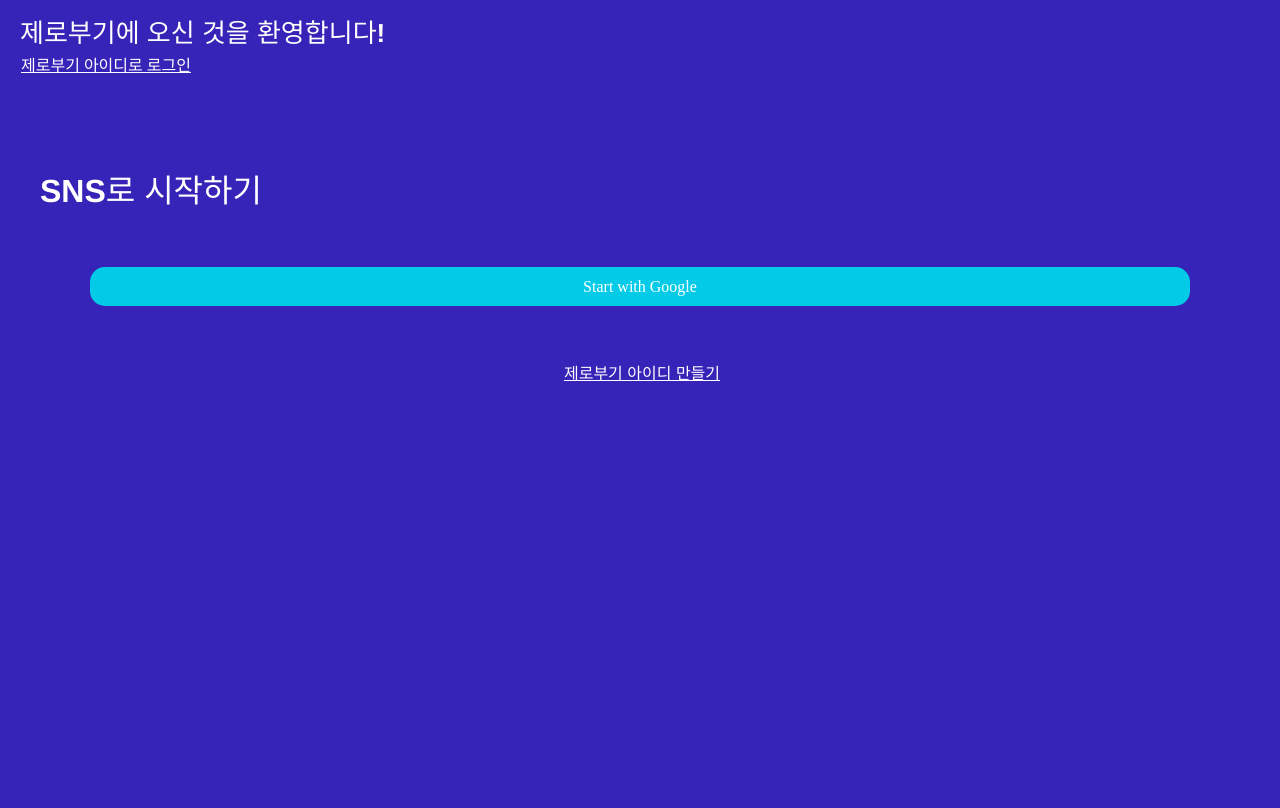
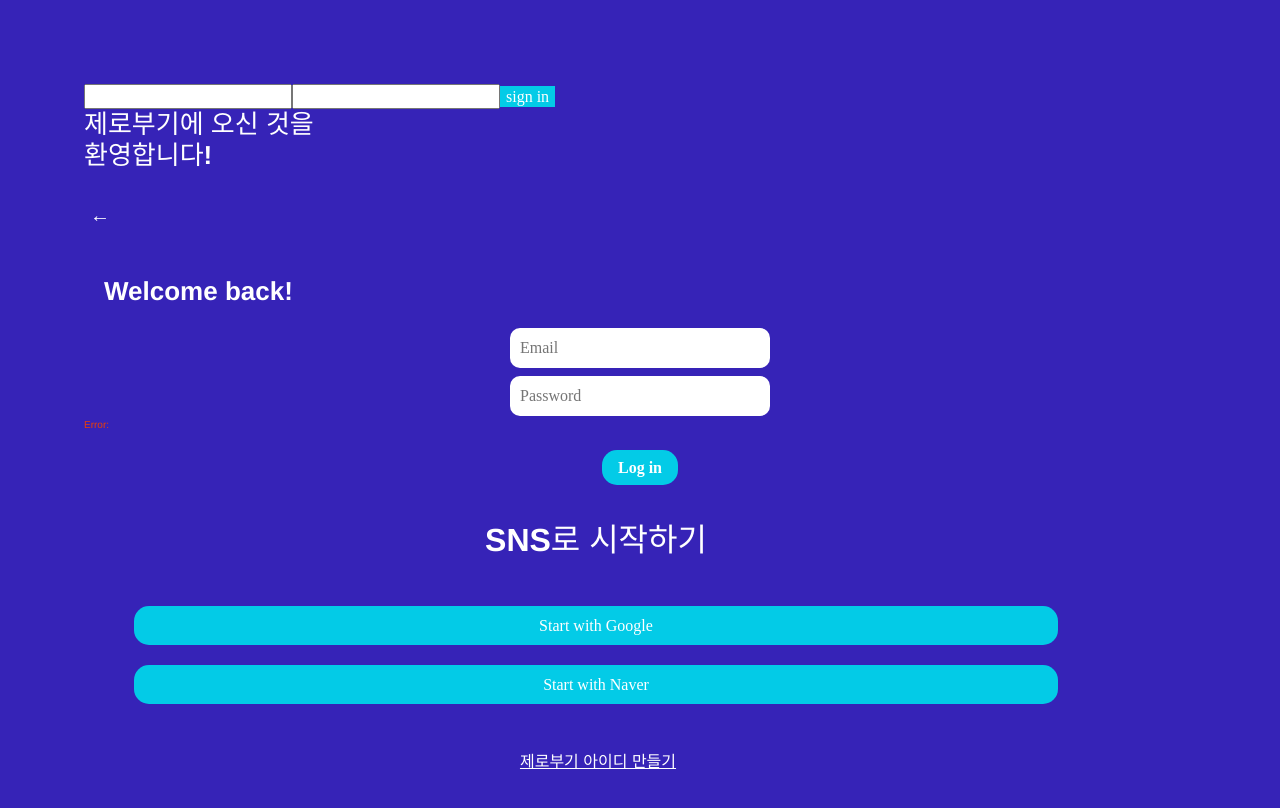
Before and after one commit to young-st511/zero-bookee, a React (Vite) app: page /auth in a window 1280 px wide. Built offline with nearby package versions, Linux system fonts and the light colour scheme; no server answers; a web font is replaced by a local one.

Commit message:
🚧 Log In Error 해결 중

```diff
--- /dev/null
+++ b/src/Test.tsx
@@ -0,0 +1,34 @@
+import { signInWithEmailAndPassword } from "firebase/auth";
+import { useState } from "react";
+import { auth } from "./firebaseApp";
+
+function Test() {
+  const [id, setId] = useState("");
+  const [pw, setPW] = useState("");
+  return (
+    <div>
+      <input value={id} onChange={(e) => setId(e.currentTarget.value)} />
+      <input value={pw} onChange={(e) => setPW(e.currentTarget.value)} />
+      <button
+        onClick={async () => {
+          try {
+            //Log in
+            const data = await signInWithEmailAndPassword(auth, id, pw);
+            //! Test
+            console.log(data);
+          } catch (err) {
+            if (err) {
+              const error = err as Error;
+              alert(error.message);
+              console.log(error.message);
+            }
+          }
+        }}
+      >
+        sign in
+      </button>
+    </div>
+  );
+}
+
+export default Test;
--- a/src/components/LogInForm.tsx
+++ b/src/components/LogInForm.tsx
@@ -1,23 +1,42 @@
-import React, { useState, SetStateAction } from "react";
+import React, { useState } from "react";
 import styled from "styled-components";
 import { auth } from "../firebaseApp";
-import { signInWithEmailAndPassword as signIn } from "firebase/auth";
+import { signInWithEmailAndPassword } from "firebase/auth";
+import { FirebaseError } from "firebase/app";
+import StyledInput from "../styles/StyledInput.style";
+import { useRecoilState, useSetRecoilState } from "recoil";
+import { logInPageState } from "../recoil_state";
+import { useNavigate } from "react-router-dom";
 
-type Props = {
-  setIsLogInPage: React.Dispatch<SetStateAction<boolean>>;
-};
-
-function LogInForm({ setIsLogInPage }: Props) {
+function LogInForm() {
   const [iD, setID] = useState("");
   const [password, setPassword] = useState("");
+  const [error, setError] = useState<string>();
+  const [IsLogInPage, setIsLogInPage] = useRecoilState(logInPageState);
+  const navigate = useNavigate();
+
+  const handleBackClick = () => {
+    setIsLogInPage(false);
+    navigate("../");
+  };
 
   const handleSubmit = async (e: React.FormEvent) => {
     e.preventDefault;
-    if (iD != "" && password != "") {
-      const data = await signIn(auth, iD, password);
-      console.log(data);
-    } else {
-      throw new Error("ID 또는 Password가 비어있습니다!");
+    try {
+      if (iD != "" && password != "") {
+        const data = await signInWithEmailAndPassword(auth, iD, password);
+        //! Test
+        console.log(data);
+      } else {
+        throw new Error("ID 또는 Password가 비어있습니다!");
+      }
+    } catch (err) {
+      const error = err as FirebaseError;
+      if (error) {
+        setError(error?.message);
+        console.log(error?.message);
+        alert(error?.message);
+      }
     }
   };
   const handleIDChange = ({ target }: React.ChangeEvent<HTMLInputElement>) => {
@@ -28,15 +47,15 @@ function LogInForm({ setIsLogInPage }: Props) {
   };
 
   return (
-    <StyledWrapper>
-      <button onClick={() => setIsLogInPage(false)} className="back-button">
+    <StyledWrapper isLogin={IsLogInPage}>
+      <button onClick={handleBackClick} className="back-button">
         {"←"}
       </button>
 
       <form onSubmit={handleSubmit}>
         <h2>Welcome back!</h2>
         <div className="login-input">
-          <input
+          <StyledInput
             name="email"
             type="text"
             placeholder="Email"
@@ -44,7 +63,7 @@ function LogInForm({ setIsLogInPage }: Props) {
             onChange={handleIDChange}
             value={iD}
           />
-          <input
+          <StyledInput
             name="password"
             type="password"
             placeholder="Password"
@@ -53,6 +72,9 @@ function LogInForm({ setIsLogInPage }: Props) {
             value={password}
           />
         </div>
+        <p role={"alert"} className={"login-error"}>
+          Error:{error}
+        </p>
         <input className="login-submit" type="submit" value="Log in" />
       </form>
     </StyledWrapper>
@@ -61,41 +83,48 @@ function LogInForm({ setIsLogInPage }: Props) {
 
 export default LogInForm;
 
-const StyledWrapper = styled.section`
+interface StyledProp {
+  isLogin: boolean;
+}
+
+const StyledWrapper = styled.section<StyledProp>`
+  /* opacity: ${({ isLogin }) => (isLogin ? 1 : 0)}; */
   .back-button {
+    margin-top: 2rem;
     font-weight: 900;
   }
 
   form {
     display: flex;
     flex-direction: column;
-    margin: 5rem 3rem;
-    margin-top: 15rem;
+    margin: 5rem 0rem;
+    margin-top: 5rem;
+
+    .login-input {
+      display: flex;
+      flex-direction: column;
+      margin: 0 auto;
+    }
 
     h2 {
       margin-bottom: 2rem;
+      margin-left: 2rem;
     }
 
-    .login-input input {
-      width: 24rem;
-      height: 3rem;
-      margin: 0.4rem 0;
-      padding: 0.5rem 1rem;
-      color: #262626;
-      border: none;
-      border-radius: 1rem;
-    }
     .login-submit {
-      align-self: flex-end;
+      align-self: center;
       margin-top: 2rem;
-      margin-right: 3rem;
-      padding: 0.6rem 1.2rem;
+      padding: 0.8rem 1.6rem;
       background-color: ${(p) => p.theme.colors.sub};
       border: none;
       border-radius: ${(p) => p.theme.borderRadius};
 
       font-size: 1.6rem;
       font-weight: 700;
+    }
+
+    .login-error {
+      color: ${(p) => p.theme.errorColor};
     }
   }
 
--- a/src/components/Navigation.tsx
+++ b/src/components/Navigation.tsx
@@ -65,13 +65,15 @@ const StyledWrapper = styled.nav`
     justify-content: space-between;
     margin: 0 2rem;
     list-style: none;
-    li {
+    li a {
+      box-sizing: border-box;
       margin: 0 1rem;
+      padding: 1rem 2rem;
 
-      .pending {
+      &.pending {
         color: ${(p) => p.theme.colors.main};
       }
-      .active {
+      &.active {
         background-color: ${(p) => p.theme.colors.main};
       }
     }
--- a/src/components/Router.tsx
+++ b/src/components/Router.tsx
@@ -6,7 +6,7 @@ import Menu from "../routes/Menu";
 import Remittance from "../routes/Remittance";
 import Root from "../routes/Root";
 import { ThemeProvider } from "styled-components";
-import SignInForm from "./SignInForm";
+import SignInForm from "../routes/SignIn";
 import { onAuthStateChanged, User } from "firebase/auth";
 import { useEffect, useState } from "react";
 import { auth } from "../firebaseApp";
@@ -15,6 +15,7 @@ import { theme } from "../themes";
 import GlobalStyle from "../styles/GlobalStyle.style";
 import { userAuthState, userState } from "../recoil_state";
 import Loading from "./Loading";
+import LogInForm from "./LogInForm";
 
 const router = createBrowserRouter([
   {
@@ -24,6 +25,12 @@ const router = createBrowserRouter([
       {
         path: "auth",
         element: <Auth />,
+        children: [
+          {
+            path: "logIn",
+            element: <LogInForm />,
+          },
+        ],
       },
       {
         path: "signIn",
@@ -77,11 +84,11 @@ function AppRouter() {
     <>
       <ThemeProvider theme={theme}>
         <GlobalStyle />
-        {init ? (
-          <RouterProvider router={router} />
+        <RouterProvider router={router} />
+        {/* {init ? (
         ) : (
           <Loading text="제로부기에 오신 것을 환영합니다!" />
-        )}
+        )} */}
       </ThemeProvider>
     </>
   );
--- a/src/components/StartWithSNS.tsx
+++ b/src/components/StartWithSNS.tsx
@@ -1,11 +1,14 @@
 import { GoogleAuthProvider, signInWithPopup } from "firebase/auth";
 import React, { ButtonHTMLAttributes } from "react";
 import { Link } from "react-router-dom";
+import { useRecoilValue } from "recoil";
 import styled from "styled-components";
 import { auth } from "../firebaseApp";
-import { theme } from "../themes";
+import { logInPageState } from "../recoil_state";
 
 function StartWithSNS() {
+  const isLoginPage = useRecoilValue(logInPageState);
+
   const handleSNSClick = async ({
     currentTarget: target,
   }: React.PointerEvent<HTMLButtonElement>) => {
@@ -28,17 +31,21 @@ function StartWithSNS() {
   };
 
   return (
-    <StartWithSNSWrapper>
+    <StartWithSNSWrapper isLogin={isLoginPage}>
       <h3 className="startSNS">SNS로 시작하기</h3>
       <div className="sns">
         <button name="google" className="start-google" onClick={handleSNSClick}>
           Start with Google
         </button>
+
+        <button name="naver" className="start-google" onClick={handleSNSClick}>
+          Start with Naver
+        </button>
+
+        <Link to={"../signIn"} className="to-sign-in">
+          제로부기 아이디 만들기
+        </Link>
       </div>
-
-      <Link to={"../signIn"} className="to-sign-in">
-        제로부기 아이디 만들기
-      </Link>
     </StartWithSNSWrapper>
   );
 }
@@ -51,31 +58,40 @@ export default StartWithSNS;
 //   isNaver: boolean;
 //   setIsNaver: Dispatch<SetStateAction<boolean>>;
 // };
+interface styleProps {
+  isLogin: boolean;
+}
 
-const StartWithSNSWrapper = styled.div`
-  margin: 10rem 2rem;
+const StartWithSNSWrapper = styled.div<styleProps>`
+  position: absolute;
+  width: 80vw;
+  top: ${({ isLogin }) => (isLogin ? "45vh" : "20vh")};
+  left: 0;
+  margin: 10vh 0vw;
+
   h3.startSNS {
     font-size: 3.2rem;
     font-weight: 900;
-  }
-
-  .to-sign-in {
-    display: block;
-    width: 100%;
-    padding-left: 0.2rem;
-    font-size: 1.6rem;
     text-align: center;
   }
 
   .sns {
     display: flex;
     flex-direction: column;
-    margin: 4rem 0;
+    margin: 3rem 0;
     padding: 1rem 3rem;
     button {
       margin: 1rem 2rem;
       padding: 1rem 1rem;
       border-radius: ${({ theme }) => theme.borderRadius};
     }
+    .to-sign-in {
+      display: block;
+      margin-top: 4rem;
+      width: 100%;
+      padding-left: 0.2rem;
+      font-size: 1.6rem;
+      text-align: center;
+    }
   }
 `;
--- a/src/main.tsx
+++ b/src/main.tsx
@@ -4,6 +4,7 @@ import { RecoilRoot } from "recoil";
 import AppRouter from "./components/Router";
 
 import "./index.css";
+import Test from "./Test";
 
 ReactDOM.createRoot(document.getElementById("root") as HTMLElement).render(
   <React.StrictMode>
--- a/src/routes/Auth.tsx
+++ b/src/routes/Auth.tsx
@@ -1,32 +1,39 @@
 import styled from "styled-components";
 import { useState } from "react";
-import LogInForm from "../components/LogInForm";
 
 import StartWithSNS from "../components/StartWithSNS";
-import Welcome from "../components/Welcome";
-import { Link } from "react-router-dom";
+import { Link, Outlet } from "react-router-dom";
+import { useRecoilState } from "recoil";
+import { logInPageState } from "../recoil_state";
+import LogInForm from "../components/LogInForm";
+import Test from "../Test";
 
 function Auth() {
-  const [isLogInPage, setIsLogInPage] = useState(false);
+  const [isLogInPage, setIsLogInPage] = useRecoilState(logInPageState);
+
   return (
     <StyledWrapper>
-      <h2 className="welcome">제로부기에 오신 것을 환영합니다!</h2>
+      <Test />
+      <h2 className="welcome">
+        제로부기에 오신 것을
+        <br />
+        환영합니다!
+      </h2>
       {isLogInPage ? (
         <>
-          <LogInForm setIsLogInPage={setIsLogInPage} />
+          <LogInForm />
         </>
       ) : (
         <>
-          <div>
-            <button className="to-log-in" onClick={() => setIsLogInPage(true)}>
+          <div onClick={() => setIsLogInPage(true)}>
+            <Link to={"login"} className="to-log-in">
               제로부기 아이디로 로그인
-            </button>
+            </Link>
           </div>
         </>
       )}
 
       <StartWithSNS />
-
     </StyledWrapper>
   );
 }
@@ -34,14 +41,15 @@ function Auth() {
 export default Auth;
 
 const StyledWrapper = styled.div`
+  position: relative;
+  margin: 2rem;
   h2.welcome {
     margin-bottom: 1rem;
+    line-height: 1.2;
   }
   .to-log-in {
     padding: 0 0.1rem;
     background: none;
     text-decoration: underline;
   }
-
-
 `;
--- a/src/routes/SignIn.tsx
+++ b/src/routes/SignIn.tsx
@@ -18,36 +18,33 @@ type InputProps = {
 // type SignInFormType = { isNaver: boolean };
 
 //! React Hook Form 적용할 것!!
-//TODO 비밀번호 해싱하기
 //TODO 이미 있는 아이디일 경우 바로 로그인하기
 function SignInForm() {
   const [userInfo, setUserInfo] = useState<UserInfoType>({} as UserInfoType);
+  const [error, setError] = useState("");
   const {
     register,
     handleSubmit,
     formState: { errors },
   } = useForm<UserInfoType>();
 
-  const onSubmit: SubmitHandler<UserInfoType> = async (data) => {
-    console.log(data);
+  const onSubmit: SubmitHandler<UserInfoType> = async (userInfo) => {
+    console.log(userInfo);
 
-    // e.preventDefault();
-    // console.log(userInfo);
-
-    // try {
-    //   const data = await createUser(
-    //     auth,
-    //     userInfo.userEmail,
-    //     userInfo.userPassword
-    //   );
-    //   //! Test
-    //   console.log(data);
-    // } catch (error: unknown) {
-    //   if ("message" in (error as Error)) {
-    //     setError((error as Error).message);
-    //   }
-    //   console.log(error);
-    // }
+    try {
+      const data = await createUser(
+        auth,
+        userInfo.userEmail,
+        userInfo.userPassword
+      );
+      //! Test
+      console.log(data);
+    } catch (error) {
+      if (error as Error) {
+        setError((error as Error).message);
+        console.log(error.message);
+      }
+    }
   };
 
   //# Input 컴포넌트
@@ -55,7 +52,10 @@ function SignInForm() {
     return (
       <>
         <input
-          {...register(id, { ...options, required: required ?? false })}
+          {...register(id, {
+            ...options,
+            required: required ? "필수 요소 입니다" : false,
+          })}
           placeholder={label}
           type={type || "text"}
         />
@@ -76,9 +76,17 @@ function SignInForm() {
 
   return (
     <SignInWrapper>
-      <Link to={"../auth"}>←</Link>
+      <Link to={"../auth"} className={"back-button"}>
+        ←
+      </Link>
       <h2>Sign In</h2>
       {/* {isNaver && <div>Naver 아이디와 연동</div>} */}
+      <p className="sign-in-error">Err: {error}</p>
+      <ErrorMessage
+        name={"companyName"}
+        errors={errors}
+        render={({ message }) => <p key={"error"}>{message}</p>}
+      />
 
       <Form autoSave="true" id="sign-in-form" onSubmit={handleSubmit(onSubmit)}>
         {/* 회원 정보 */}
@@ -136,10 +144,28 @@ export default SignInForm;
 const SignInWrapper = styled.div`
   margin: 0 20px;
 
+  .back-button {
+    display: block;
+    margin-bottom: 5rem;
+
+    font-size: 3rem;
+    text-decoration: none;
+  }
+
+  .sign-in-error {
+    font-size: 2rem;
+    color: ${(p) => p.theme.errorColor};
+  }
 `;
 
 const Form = styled.form`
   input {
     display: block;
+    width: 60vw;
+    margin: 2rem auto;
+    padding: 1.5rem 2rem;
+
+    color: ${(p) => p.theme.subFont};
+    border-radius: ${(p) => p.theme.borderRadius};
   }
 `;
--- a/src/routes/root.tsx
+++ b/src/routes/root.tsx
@@ -5,29 +5,38 @@ import styled from "styled-components";
 import { useRecoilValue } from "recoil";
 import { userAuthState } from "../recoil_state";
 import Auth from "./Auth";
+import Test from "../Test";
 
 function Root() {
   const isLoggedin = useRecoilValue(userAuthState);
   const location = useLocation();
   const navigate = useNavigate();
 
-  if (isLoggedin) {
-    if (location.pathname === "/") {
-      navigate("/assets");
-    }
-  }
+  useEffect(() => {
+    // if (isLoggedin) {
+    //   if (location.pathname === "/") {
+    //     navigate("/assets");
+    //   }
+    // } else if (!location.pathname.startsWith("/auth")) {
+    //   navigate("/auth");
+    // }
+  }, [isLoggedin, location.pathname, navigate]);
 
   return (
     <StyledWrapper>
-      {isLoggedin ? (
-        <div className="outlet">
-          <Outlet />
+      <div className="outlet">
+        <Outlet />
+      </div>
+      {/* {isLoggedin ? (
+        <>
+          <div className="outlet">
+            <Outlet />
+          </div>
           <Navigation />
-        </div>
+        </>
       ) : (
         <Auth />
-      )}
-
+      )} */}
     </StyledWrapper>
   );
 }
@@ -35,5 +44,7 @@ function Root() {
 export default Root;
 
 const StyledWrapper = styled.div`
-  padding: 20px 20px;
+  .outlet {
+    padding: 5vw;
+  }
 `;
```
Also changed, not shown: src/recoil_state.ts (+6 -1 lines).
